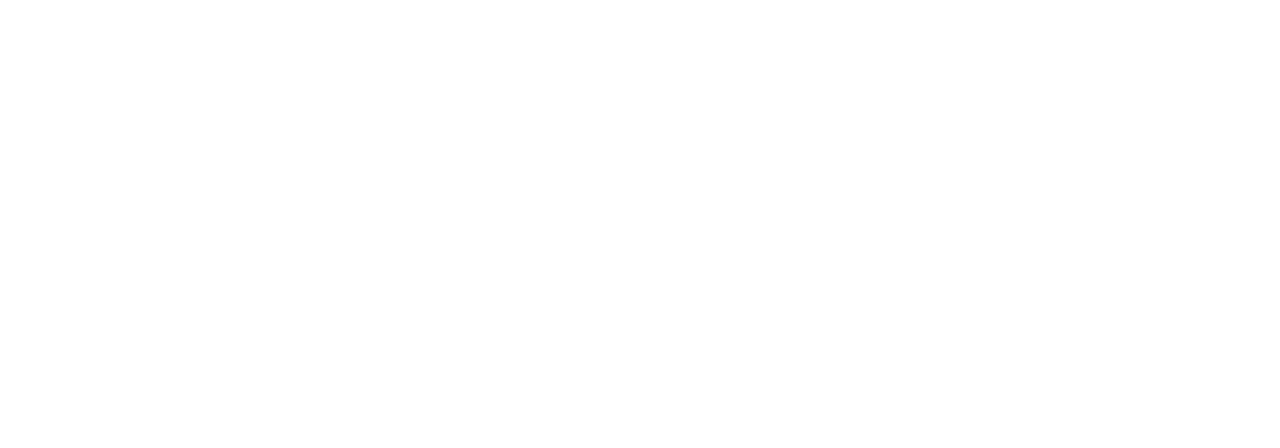
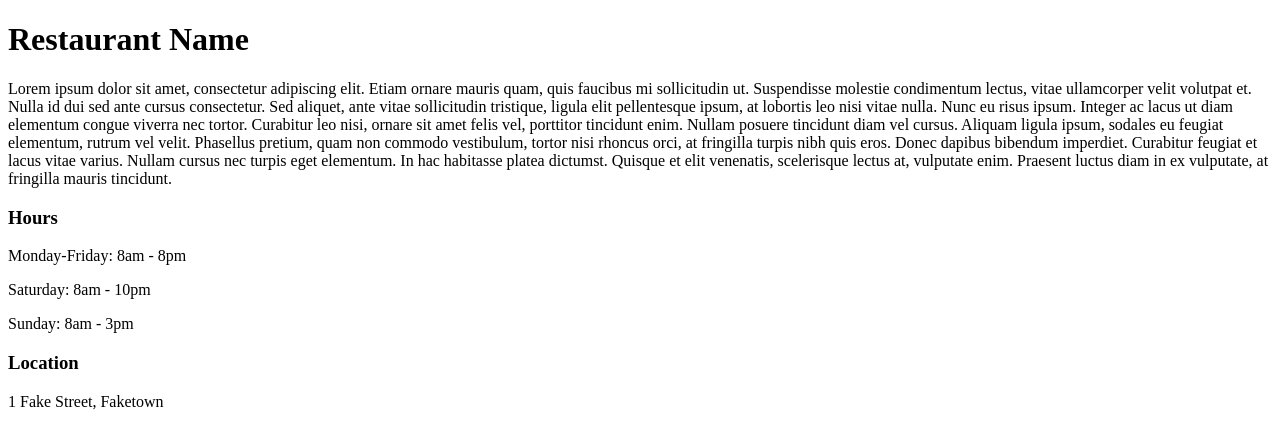
Before and after one commit to tweinert/restaurant-page, a website built with webpack: page dist/index.html in a window 1280 px wide. Built offline with nearby package versions, Linux system fonts and the light colour scheme.

Commit message:
html basics

```diff
--- a/dist/index.html
+++ b/dist/index.html
@@ -6,7 +6,23 @@
     </head>
     <body>
         <script src="main.js"></script>
-
-        <div id="content"></div>
+        <div id="content">
+            <div class="heading-container">
+                <h1>Restaurant Name</h1>
+            </div>
+            <div class="description-container">
+                <p>Lorem ipsum dolor sit amet, consectetur adipiscing elit. Etiam ornare mauris quam, quis faucibus mi sollicitudin ut. Suspendisse molestie condimentum lectus, vitae ullamcorper velit volutpat et. Nulla id dui sed ante cursus consectetur. Sed aliquet, ante vitae sollicitudin tristique, ligula elit pellentesque ipsum, at lobortis leo nisi vitae nulla. Nunc eu risus ipsum. Integer ac lacus ut diam elementum congue viverra nec tortor. Curabitur leo nisi, ornare sit amet felis vel, porttitor tincidunt enim. Nullam posuere tincidunt diam vel cursus. Aliquam ligula ipsum, sodales eu feugiat elementum, rutrum vel velit. Phasellus pretium, quam non commodo vestibulum, tortor nisi rhoncus orci, at fringilla turpis nibh quis eros. Donec dapibus bibendum imperdiet. Curabitur feugiat et lacus vitae varius. Nullam cursus nec turpis eget elementum. In hac habitasse platea dictumst. Quisque et elit venenatis, scelerisque lectus at, vulputate enim. Praesent luctus diam in ex vulputate, at fringilla mauris tincidunt. </p>
+            </div>
+            <div class="hours-container">
+                <h3>Hours</h3>
+                <p>Monday-Friday: 8am - 8pm</p>
+                <p>Saturday: 8am - 10pm</p>
+                <p>Sunday: 8am - 3pm</p>
+            </div>
+            <div class="location-container">
+                <h3>Location</h3>
+                <p>1 Fake Street, Faketown</p>
+            </div>
+        </div>
     </body>
 </html>
```
